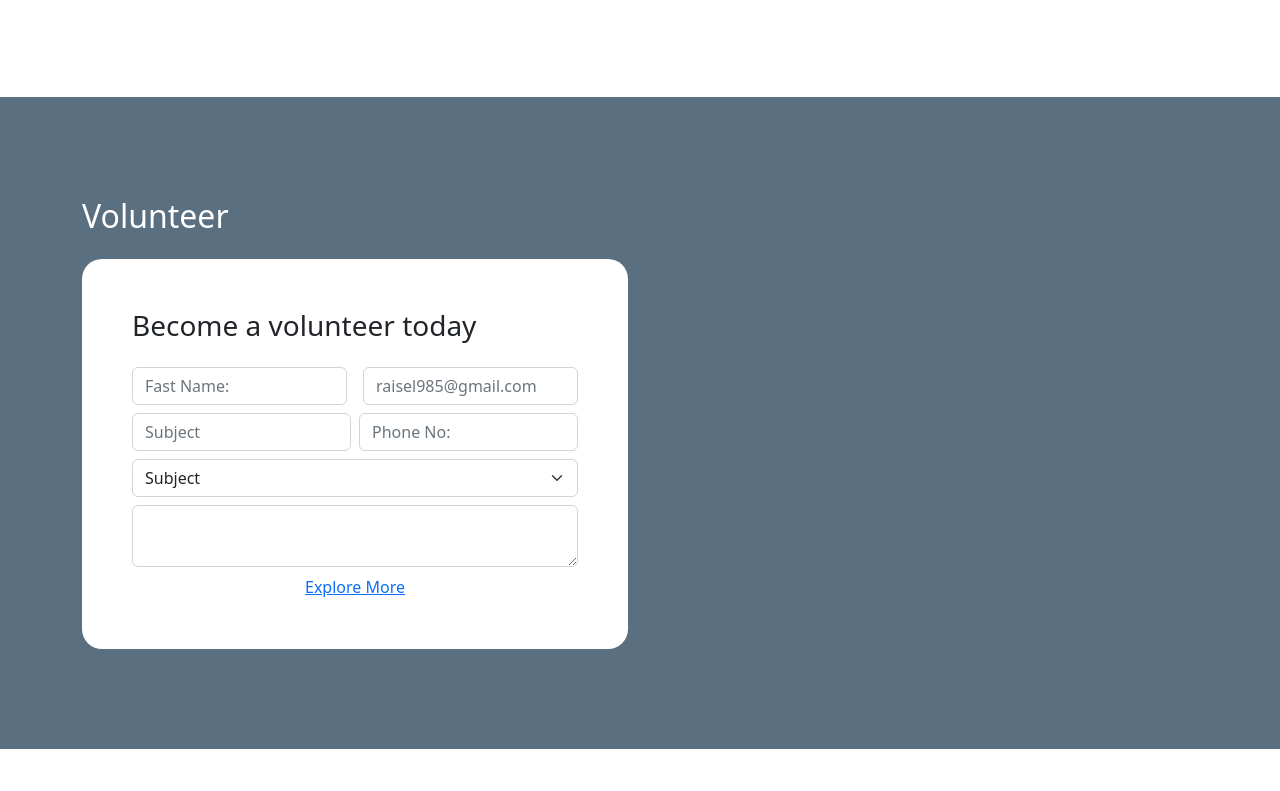
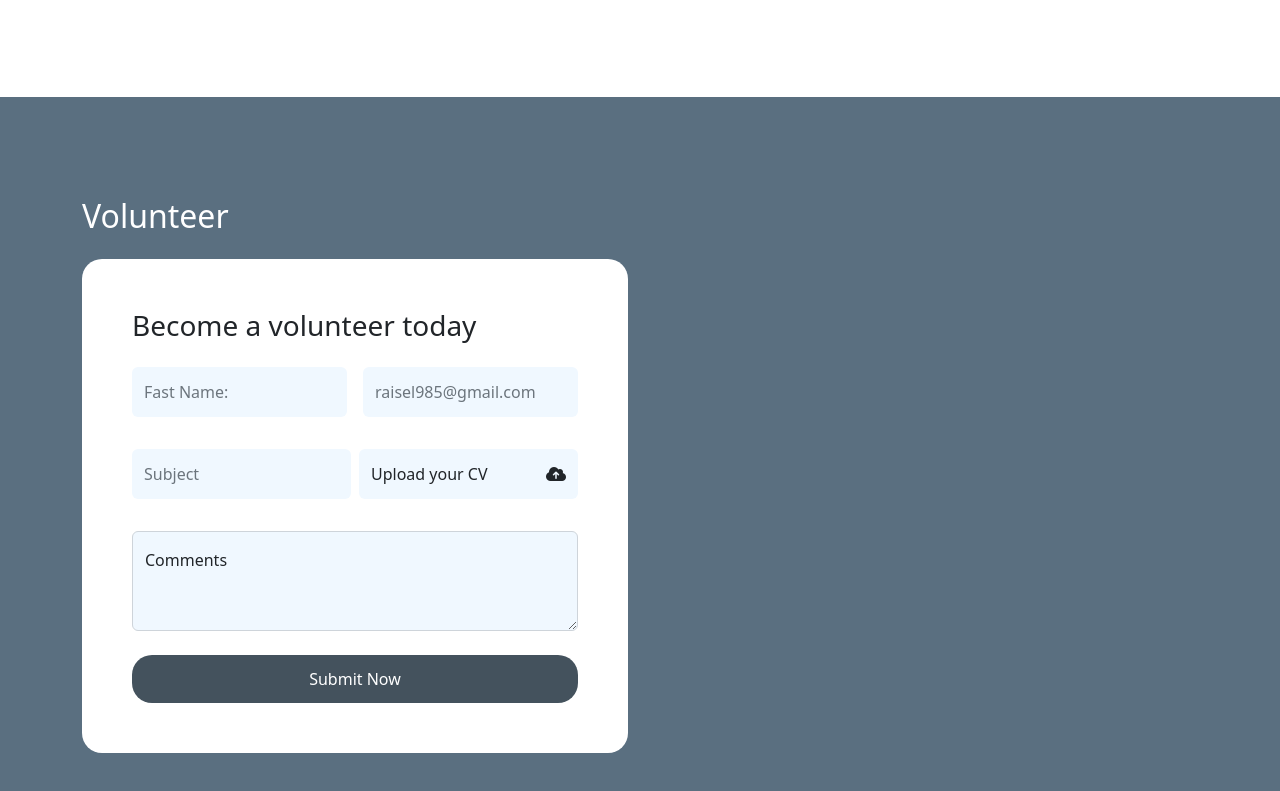
Before and after one commit to raiselahmed/html-template-Rey, a plain HTML site: page index.html in a window 1280 px wide. Shown: the part 3770-4561 px from the top of the page. Before the commit the page ends 4519 px from the top, so only its background shows below. Drawn offline with nearby package versions, Linux system fonts and the light colour scheme.

Commit message:
volunteer form ok

```diff
--- a/css/styele.css
+++ b/css/styele.css
@@ -333,3 +333,67 @@
     padding: 50px;
     border-radius: 20px;
 }
+
+/* form */
+
+
+.volunteer-section form input {
+    background-color: #f0f8ff;
+    box-shadow: none;
+    border: 0;
+    color: #717275;
+    margin-bottom: 24px;
+    padding-top: 13px;
+    padding-bottom: 13px;
+    outline: none;
+}
+.volunteer-section form .btn-file{
+    position: relative;
+    overflow: hidden;
+    border: none;
+    padding-top: 13px;
+    padding-bottom: 13px;
+    background: #f0f8ff;
+    display: flex;
+    justify-content: space-between;
+    align-items: center;
+}
+.volunteer-section form textarea{
+    background: #f0f8ff;
+}
+.volunteer-section .btn-file input[type=file]{
+    position: absolute;
+    top: 0;
+    right: 0;
+    min-width: 100%;
+    min-height: 100%;
+    font-size: 100px;
+    text-align: start  ;
+    filter: alpha(opacity=0);
+    opacity: 0;
+    outline: none;
+    background: rgb(143, 35, 35);
+    cursor: inherit;
+    display: block;
+}
+
+
+.bton2{
+    background: #44525d;
+    border: 2px solid transparent;
+    color: #f0f8ff;
+    width: 100%;
+    border-radius: 20px;
+    transition: all .5s;
+    padding: 10px 25px;
+}
+.bton2 a{
+    color: #fff;
+    text-decoration: none;
+    font-size: 16px;
+}
+
+.bton2:hover{
+    background: #22b3c1;
+    color: #fff;
+}
--- a/index.html
+++ b/index.html
@@ -63,7 +63,7 @@
 
             <div class="collapse navbar-collapse" id="baliing">
               <ul class="navbar-nav ms-auto">
-                <li class="nav-item"><a href="" class="nav-link active">Home</a></li>
+                <li class="nav-item"><a href="#top-header" class="nav-link active">Home</a></li>
                 <li class="nav-item"><a href="" class="nav-link">About</a></li>
                 <li class="nav-item"><a href="" class="nav-link">Causes</a></li>
                 <li class="nav-item"><a href="" class="nav-link">Vlolunteer</a></li>
@@ -401,28 +401,31 @@
               </div>
 
               <div class="row g-2">
-                <div class="col-md-6">
+                <div class="col-md-6 mb-2">
                   <input type="text" class="form-control" id="inputEmail" placeholder="Subject" />
                 </div>
-                <div class="col-md-6">
-                  <input type="text" class="form-control" id="inputNumber" placeholder="Phone No:" />
+
+                <div class="col-md-6 mb-4">
+                  <span class="btn w-100 btn-file ">
+                    Upload your CV<input type="file">
+                    <i class="fa-solid fa-cloud-arrow-up "></i>
+                  </span>
                 </div>
-                <div class="col-12">
-                  <select class="form-select" aria-label="Default select example">
-                    <option selected>Subject</option>
-                    <option value="1">One</option>
-                    <option value="2">Two</option>
-                    <option value="3">Three</option>
-                  </select>
+
                 </div>
-                <div class="col-12">
-                  <textarea name="inputMessage" class="form-control" id="inputMessage" rows="2"></textarea>
-                </div>
-                <div class="col-12 text-center">
-                  <div class="border-btn3">
-                    <a href="">Explore More</a>
+                <div class="col-12 mb-4">
+                  <div class="form-floating">
+                    <textarea class="form-control" placeholder="Leave a comment here" id="floatingTextarea2" style="height: 100px"></textarea>
+                    <label class="txtAria-pdding" for="floatingTextarea2">Comments</label>
                   </div>
                 </div>
+
+                <div class="col-12 text-center">
+                  <div class="bton2 text-center">
+                    <a href="">Submit Now</a>
+                  </div>
+                </div>
+
               </div>
             </form>
           </div>
```
